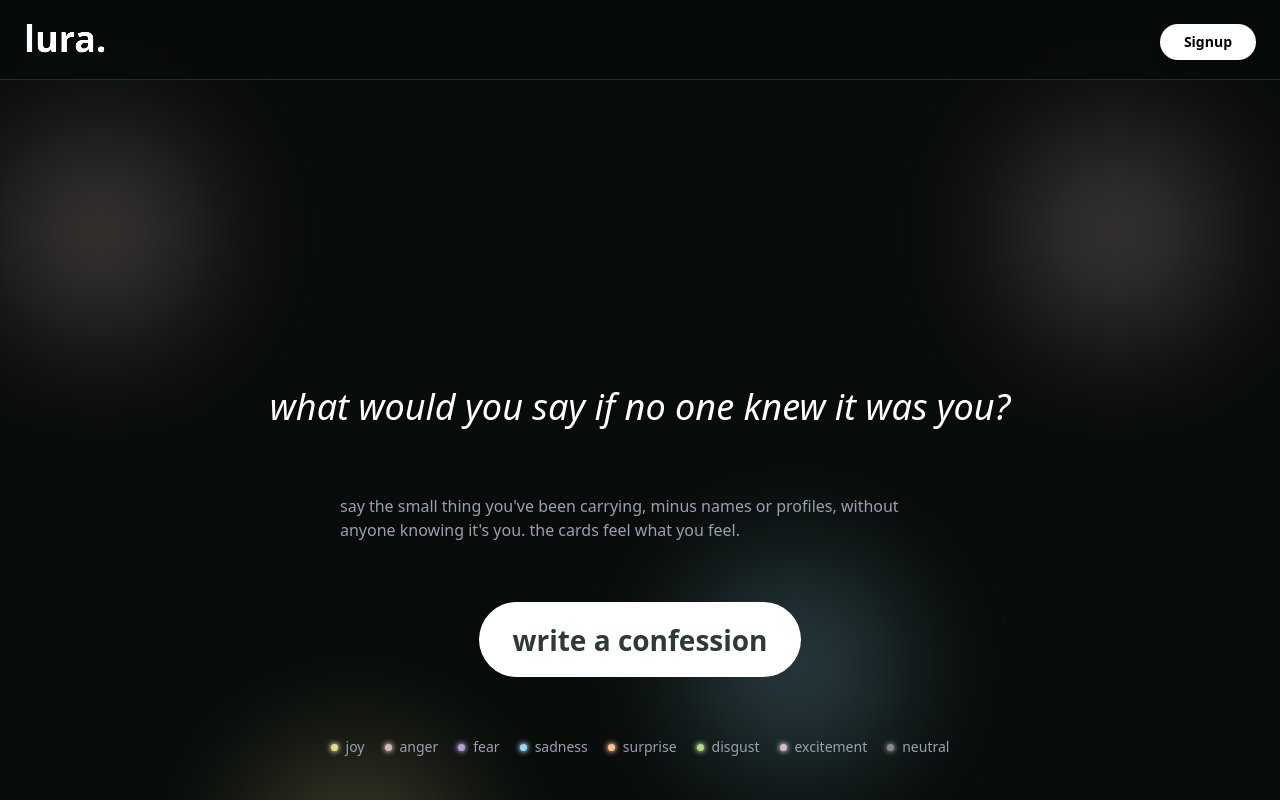
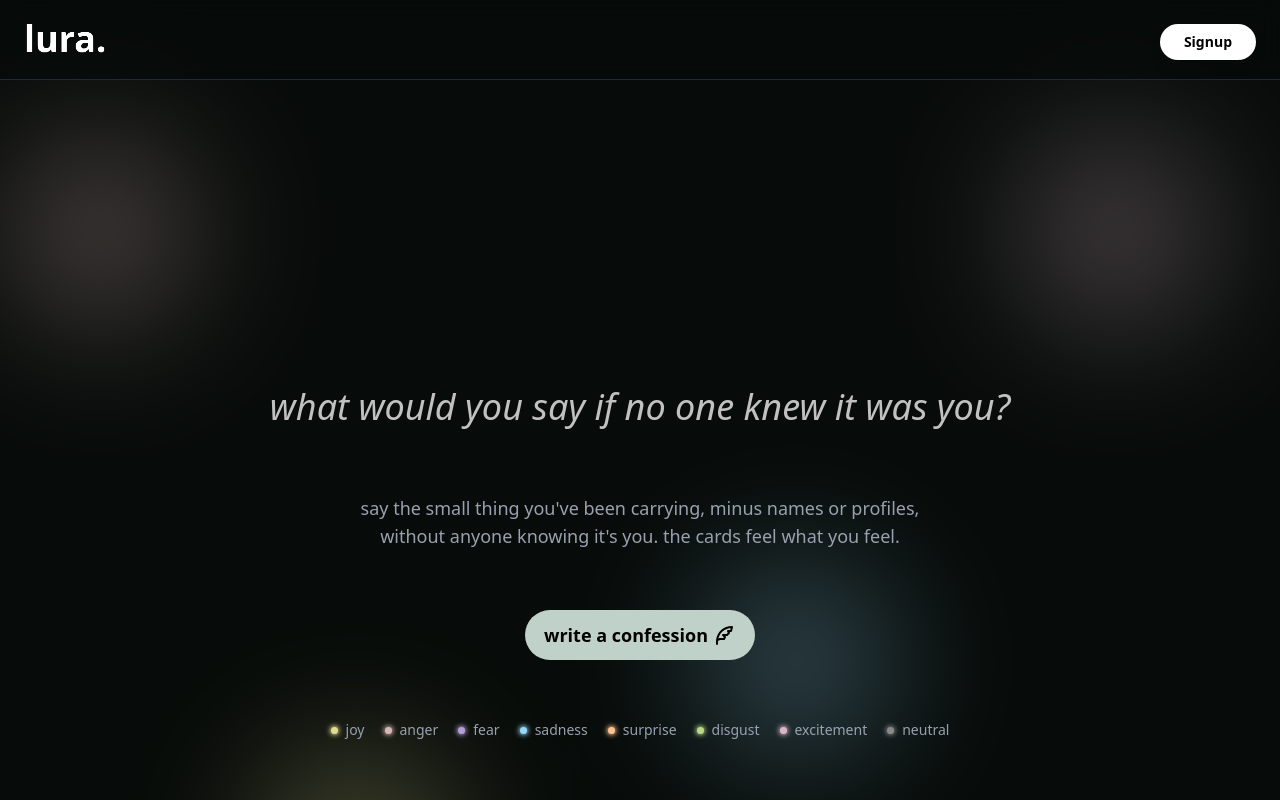
Before and after one commit to gbeatrice24/lura., a Vue app: page / in a window 1280 px wide. Shown: the top 800 px of the page. Built offline with nearby package versions, Linux system fonts and the light colour scheme; no server answers.

Commit message:
updated arrow and write button design

```diff
--- a/src/components/MainLayout.vue
+++ b/src/components/MainLayout.vue
@@ -55,18 +55,19 @@
       class="relative z-10 flex flex-col items-center pt-[380px] space-y-15 opacity-0 transition-opacity duration-2000"
       :class="{ 'opacity-100': loaded }"
     >
-      <h3 class="text-[36px] italic font-light">
+      <h3 class="text-[36px] italic font-light text-[#C1C1C1]">
         what would you say if no one knew it was you?
       </h3>
-      <p class="w-150 text-gray-400">
+      <p class="w-150 text-center text-gray-400 text-lg">
         say the small thing you've been carrying, minus names or profiles,
         without anyone knowing it's you. the cards feel what you feel.
       </p>
       <button
         @click="goToWritePage"
-        class="w-[322px] h-[75px] bg-white text-darkgreen1 text-[28px] font-semibold rounded-full"
+        class="flex items-center justify-center gap-1 px-4 w-[230px] h-[50px] cursor-pointer bg-[#c0d1c9] text-black text-[18px] font-semibold rounded-full transition-all duration-750 hover:drop-shadow-[0_0_20px_rgba(79,109,122,0.75)] hover:-translate-y-1"
       >
         write a confession
+        <img src="../assets/FeatherWrite.svg" class="w-6 h-auto" />
       </button>
 
       <!-- colors section-->
@@ -129,9 +130,9 @@
         <h3 class="text-[20px] italic font-light">see todays confessions</h3>
         <button
           @click="goToOthers"
-          class="cursor-pointer gentle-jump transition-all duration-500 hover:drop-shadow-[0_0_10px_rgba(255,255,255,0.75)]"
+          class="cursor-pointer gentle-jump transition-all duration-500 hover:drop-shadow-[0_0_10px_rgba(79,109,122,0.75)]"
         >
-          <img src="../assets/ArrowDown.svg" class="w-6 h-auto pastelgreen" />
+          <img src="../assets/ArrowDown.svg" class="w-6 h-auto" />
         </button>
       </div>
 
```
Also changed, not shown: src/assets/ArrowDown.svg, src/assets/FeatherWrite.svg (added).
